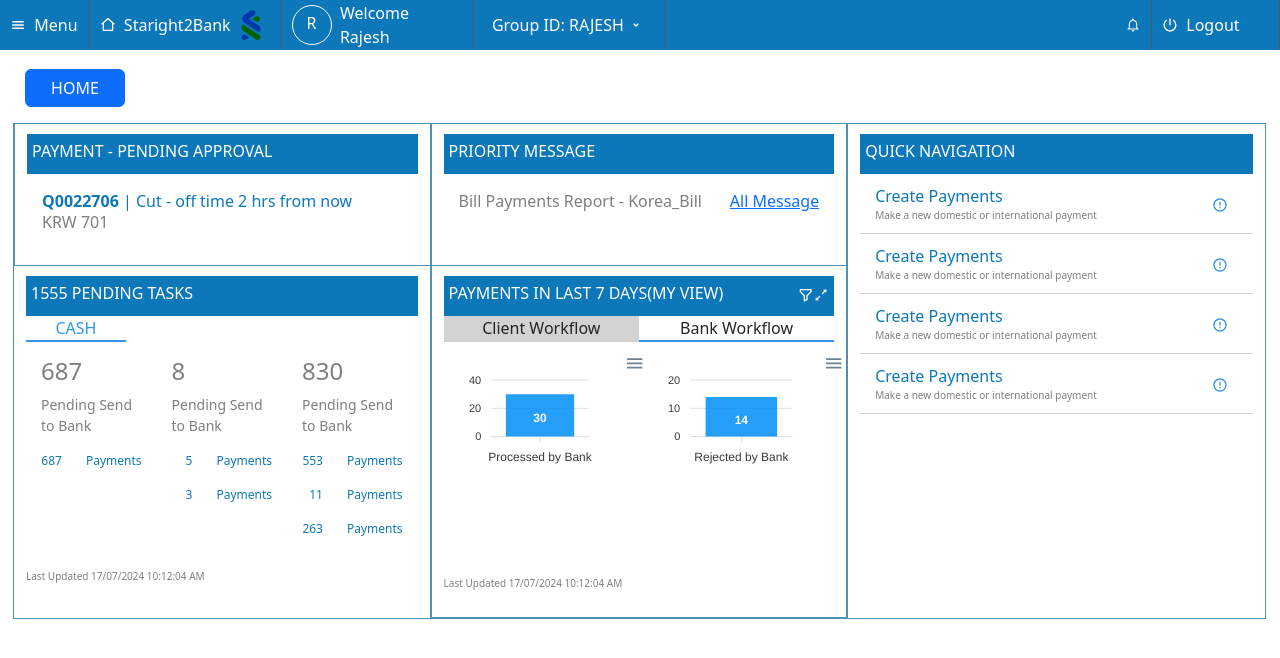
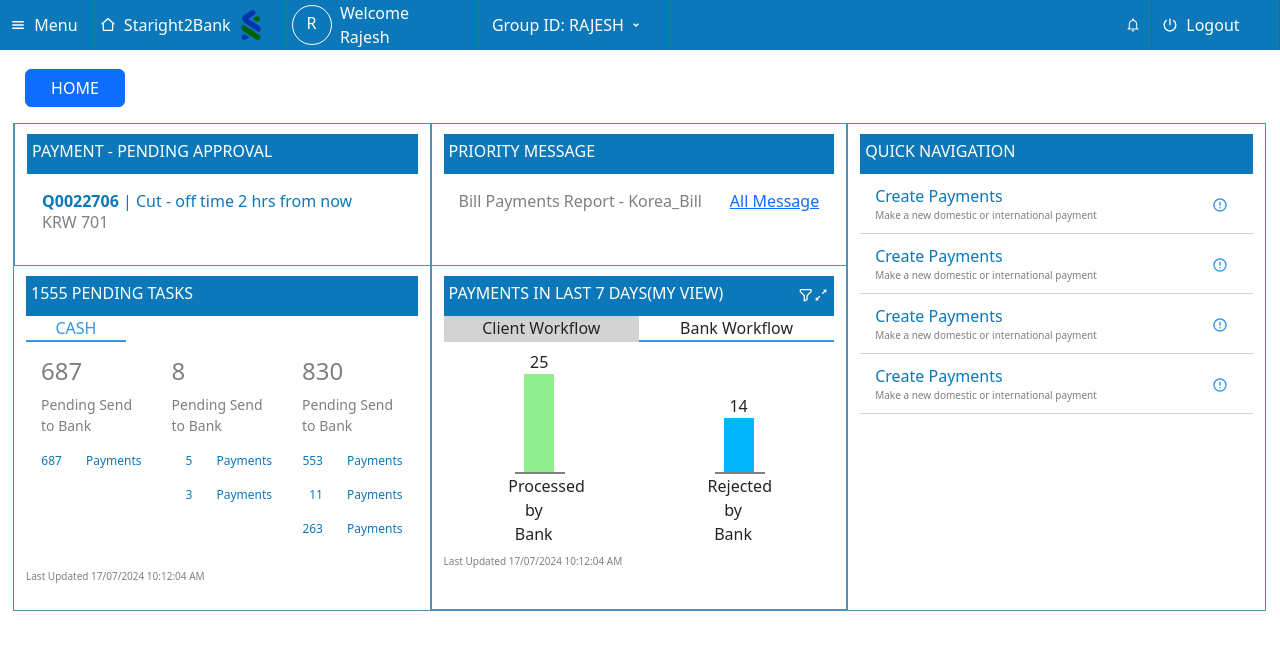
Before and after one commit to rajeshdevelopproject/Scb_evaluation, a React (Create React App) app: page / in a window 1280 px wide. Shown: the top 658 px of the page. Built offline with nearby package versions, Linux system fonts and the light colour scheme.

Commit message:
[add]Bar charts ui changes

```diff
--- /dev/null
+++ b/src/components/BarCharts.jsx
@@ -0,0 +1,16 @@
+import React from "react";
+
+const BarCharts = ({ value, color, label }) => {
+  return (
+    <div style={{ width: "30px" }}>
+      <span>{value}</span>
+      <div
+        className="barcharts_div"
+        style={{ height: value * 4, backgroundColor: color, width: "30px" }}
+      ></div>
+      <span className="bar_label">{label}</span>
+    </div>
+  );
+};
+
+export default BarCharts;
--- a/src/components/PaymentsMyview.jsx
+++ b/src/components/PaymentsMyview.jsx
@@ -2,39 +2,12 @@ import React from "react";
 import TabHeader from "./TapHeader/TabHeader";
 import { Col, Row } from "react-bootstrap";
 import Chart from "react-apexcharts";
+import BarCharts from "./BarCharts";
 
 const PaymentsMyview = () => {
-  const Processedseries = [
-    {
-      name: "",
-      data: [30],
-    },
-  ];
-  const Processedoptions = {
-    chart: {
-      id: "basic-bar",
-    },
-    xaxis: {
-      categories: ["Processed by Bank"],
-    },
-  };
-  const Rejectedseries = [
-    {
-      name: "",
-      data: [14],
-    },
-  ];
-  const Rejectedoptions = {
-    chart: {
-      id: "basic-bar",
-    },
-    xaxis: {
-      categories: ["Rejected by Bank"],
-    },
-  };
   return (
     <div>
-      <div style={{ height: "300px" }}>
+      <div>
         <TabHeader title="Payments in Last 7 Days(My view)" icon={true} />
         <Row style={{ padding: "0px 12px" }}>
           <Col xs={6} style={{ backgroundColor: "lightgray" }}>
@@ -44,22 +17,20 @@ const PaymentsMyview = () => {
             Bank Workflow
           </Col>
         </Row>
-        <Row className="p-2">
-          <Col xs={6}>
-            <Chart
-              series={Processedseries}
-              type="bar"
-              options={Processedoptions}
-              width="200"
-            />
+        <Row className="p-2" style={{ alignItems: "end" }}>
+          <Col xs={6} style={{ display: "grid", justifyContent: "center" }}>
+            <BarCharts
+              value={25}
+              color={"lightgreen"}
+              label={"Processed by Bank"}
+            ></BarCharts>
           </Col>
-          <Col xs={6}>
-            <Chart
-              series={Rejectedseries}
-              type="bar"
-              options={Rejectedoptions}
-              width="200"
-            />
+          <Col xs={6} style={{ display: "grid", justifyContent: "center" }}>
+            <BarCharts
+              value={14}
+              color={"#03b6fc"}
+              label={"Rejected by Bank"}
+            ></BarCharts>
           </Col>
         </Row>
       </div>
--- a/src/components/overallCss.css
+++ b/src/components/overallCss.css
@@ -39,3 +39,25 @@ nav{
     border-top: none;
     padding: 10px;
 }
+.barcharts_div{
+    position: relative;
+    /* left: 70px; */
+}
+.bar_label{
+    width: 51px;
+    display: inline-block;
+    position: relative;
+    left: -16px;
+    text-align: center;
+}
+.barcharts_div::after{
+    margin-left: -9px;
+    width: 50px;
+    height: 2px;
+    content: "";
+    position: absolute;
+    border-bottom: 2px solid gray;
+    bottom: 0;
+    display: block;
+
+}
```
